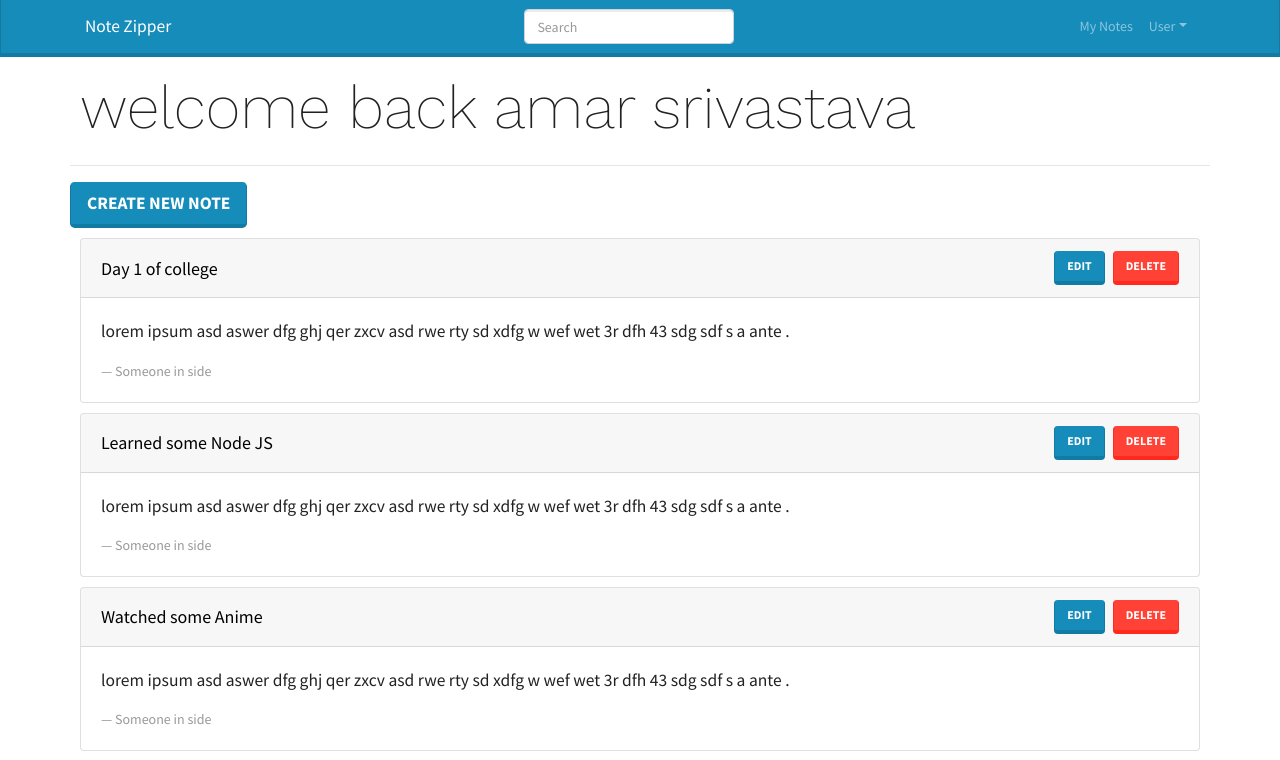
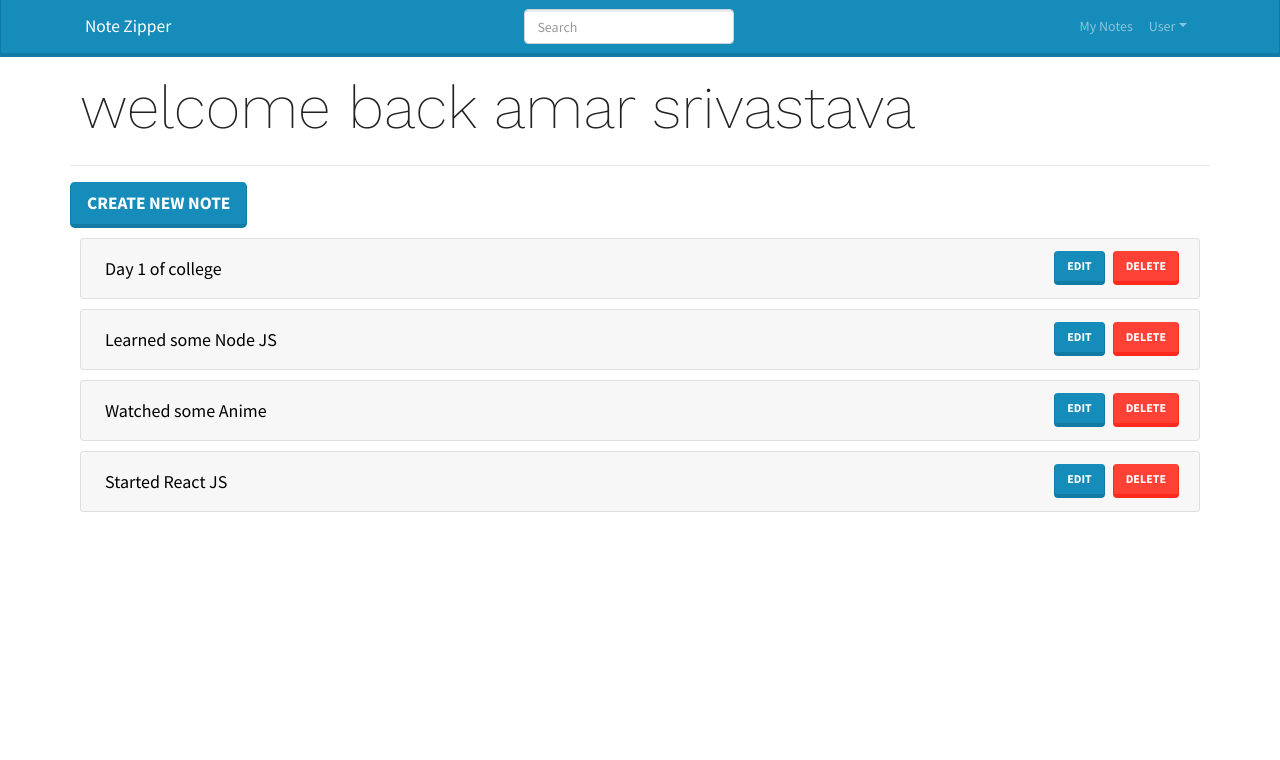
Before and after one commit to amarsrivastava68/NodeZipper-FullStack-Redux, a React (Create React App) app in the folder frontend/: page /mynotes in a window 1280 px wide. Shown: the top 760 px of the page. Built offline with nearby package versions, Linux system fonts and the light colour scheme.

Commit message:
added collapsible accordions to show notes data

```diff
--- a/frontend/src/screens/myNotes/MyNotes.js
+++ b/frontend/src/screens/myNotes/MyNotes.js
@@ -1,9 +1,30 @@
 import React from "react";
 import { Link } from "react-router-dom";
-import { Card, Button } from "react-bootstrap";
+import { Card, Button, Badge, Accordion } from "react-bootstrap";
+import { useAccordionButton } from 'react-bootstrap/AccordionButton';
 import MainScreen from "../../components/MainScreen";
 import notes from "./../../data/notes";
+
+function CustomToggle({ children, eventKey }) {
+    const decoratedOnClick = useAccordionButton(eventKey, () =>
+      console.log('totally custom!'),
+    );
+
+    return (
+      <button
+        type="button"
+        style={{ border : 0, backgroundColor : 'transparent' , borderRadius : 6 , padding: 4 }}
+        onClick={decoratedOnClick}
+      >
+        {children}
+      </button>
+    );
+  }
+
 const MyNotes = () => {
+
+
+
   const deleteHandler = (id) => {
     if (window.confirm("are you sure ...")) {
     }
@@ -16,6 +37,7 @@ const MyNotes = () => {
         </Button>
       </Link>
       {notes.map((note) => (
+        <Accordion>
           <Card style={{ margin: 10 }}>
             <Card.Header style={{ display: "flex" }}>
               <span
@@ -28,7 +50,7 @@ const MyNotes = () => {
                   fontSize: 18,
                 }}
               >
-              {note.title}
+                 <CustomToggle eventKey="0">{note.title}</CustomToggle>
               </span>
               <div>
                 <Button href={`/note/${note._id}`}>Edit</Button>
@@ -43,18 +65,24 @@ const MyNotes = () => {
                 </Button>
               </div>
             </Card.Header>
+            <Accordion.Collapse eventKey="0">
             <Card.Body>
+              <h4>
+                <Badge variant="success" style={{ color: "white" }}>
+                  category - {note.category}
+                </Badge>
+              </h4>
+
               <blockquote className="blockquote mb-0">
-              <p>
-                lorem ipsum asd aswer dfg ghj qer zxcv asd rwe rty sd xdfg w wef
-                wet 3r dfh 43 sdg sdf s a ante .
-              </p>
+                <p>{note.content}</p>
                 <footer className="blockquote-footer">
-                Someone in side
+                  created on - 10th July 2021
                 </footer>
               </blockquote>
             </Card.Body>
+            </Accordion.Collapse>
           </Card>
+        </Accordion>
       ))}
     </MainScreen>
   );
```
Lines whose indentation alone changed are shown as unchanged.
